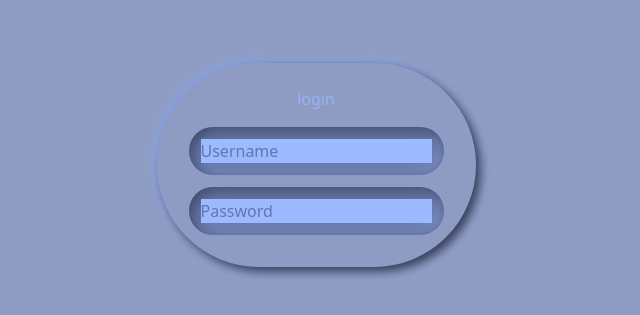
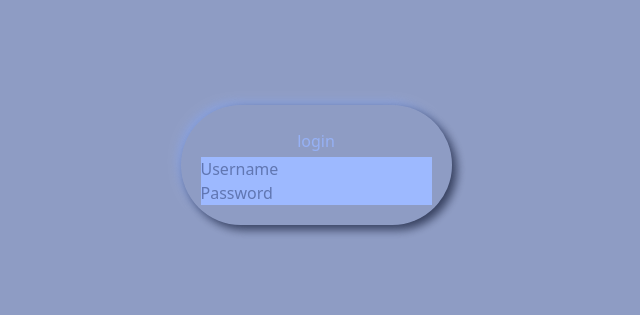
Before and after one commit to kbpositive/login-ui, a React (Create React App) app: page / in a window 1280 px wide. Shown: the part 235-550 px from the top of the page, without its empty margins (324-964 px from the left). Built offline with nearby package versions, Linux system fonts and the light colour scheme.

Commit message:
fixed transparency

```diff
--- a/src/App.js
+++ b/src/App.js
@@ -17,7 +17,7 @@ function App() {
     <div class="bg-blue-900 bg-opacity-50 flex h-screen">
       <div class="mix-blend-overlay m-auto p-5 rounded-full shadow-outter">
         <p class="mix-blend-overlay text-gray-100 text-center p-1">login</p>
-        <div class="text-gray-100 mix-blend-overlay bg-gray-500 bg-opacity-50 flex shadow-inner font-sans rounded-3xl m-3 p-3 justify-center">
+        <div class="text-gray-100">
           <InputField
             type='text'
             placeholder="Username"
@@ -25,7 +25,7 @@ function App() {
             onChange={(username) => setInputValue(setUsername, username)}
           />
         </div>
-        <div class="mix-blend-overlay bg-gray-500 bg-opacity-50 flex shadow-inner font-sans rounded-3xl m-3 p-3 justify-center">
+        <div class="">
           <InputField
             type='password'
             placeholder="Password"
--- a/src/components/InputField.js
+++ b/src/components/InputField.js
@@ -2,7 +2,7 @@ function InputField(props) {
     return (
         <div className='inputField'>
             <input
-                class='text-center bg-transparent'
+                class='placeholder-gray-100 text-center bg-transparent mix-blend-overlay bg-gray-500 bg-opacity-50 flex shadow-inner font-sans rounded-3xl m-3 p-3 justify-center'
                 className='input'
                 type={props.type}
                 placeholder={props.placeholder}
```
